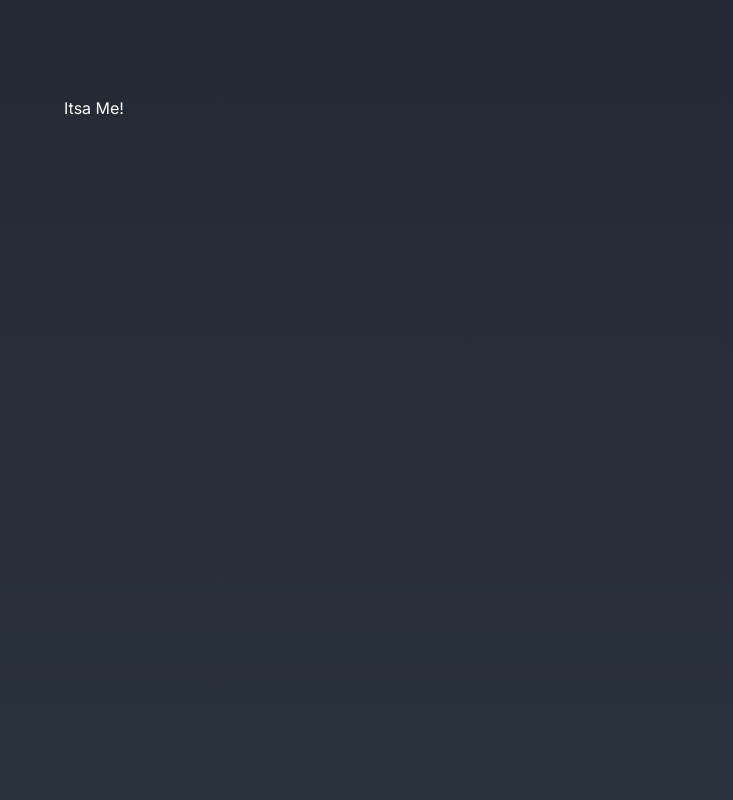
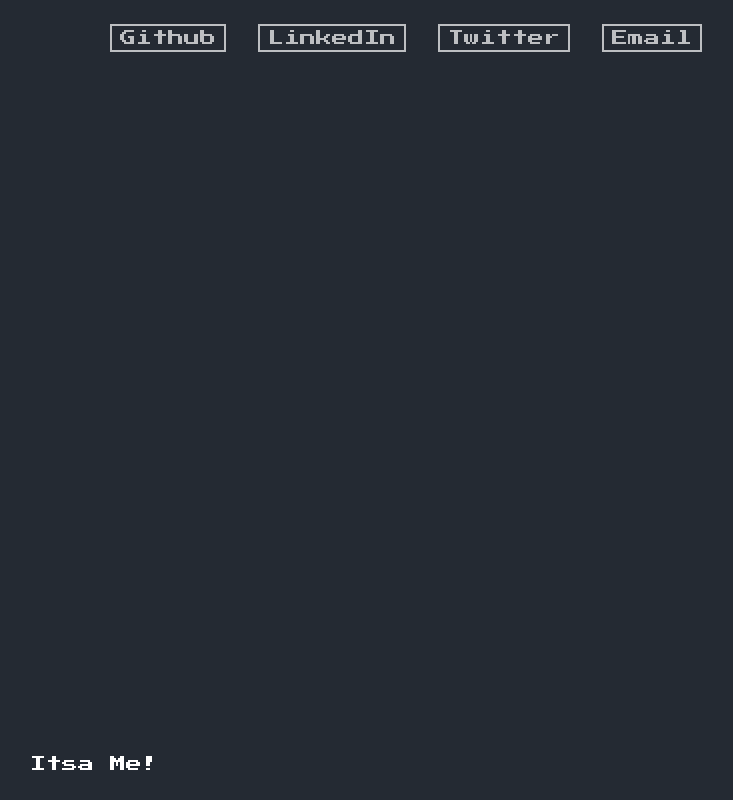
Before and after one commit to FlapShatner/portfolio-v2, a Next.js app: page / in a window 1280 px wide. Shown: the whole page, without its empty margins (546-1279 px from the left). Built offline with nearby package versions, Linux system fonts and the light colour scheme.

Commit message:
add links

```diff
--- a/app/globals.css
+++ b/app/globals.css
@@ -4,14 +4,12 @@
 
 :root {
   --foreground-hsl: 0, 0%, 100%;
-  --background-start-hsl: 216, 18%, 17%;
-  --background-end-hsl: 215, 18%, 20%;
+  --background-hsl: 216, 18%, 17%;
+
 }
 
 
 body {
   color: hsl(var(--foreground-hsl));
-  background: linear-gradient(to bottom,
-      transparent,
-      hsl(var(--background-end-hsl))) hsl(var(--background-start-hsl));
+  background: hsl(var(--background-hsl))
 }
--- a/app/layout.tsx
+++ b/app/layout.tsx
@@ -1,22 +1,18 @@
 import './globals.css'
 import type { Metadata } from 'next'
-import { Inter } from 'next/font/google'
+import { Press_Start_2P } from 'next/font/google'
 
-const inter = Inter({ subsets: ['latin'] })
+const font = Press_Start_2P({ subsets: ['latin-ext'], weight: ['400'] })
 
 export const metadata: Metadata = {
-  title: 'Create Next App',
-  description: 'Generated by create next app',
+ title: 'Create Next App',
+ description: 'Generated by create next app',
 }
 
-export default function RootLayout({
-  children,
-}: {
-  children: React.ReactNode
-}) {
-  return (
-    <html lang="en">
-      <body className={inter.className}>{children}</body>
-    </html>
-  )
+export default function RootLayout({ children }: { children: React.ReactNode }) {
+ return (
+  <html lang='en'>
+   <body className={font.className}>{children}</body>
+  </html>
+ )
 }
--- a/app/page.tsx
+++ b/app/page.tsx
@@ -1,9 +1,12 @@
-import Image from 'next/image'
+import Links from '@/components/links'
 
 export default function Home() {
  return (
-  <main className='flex min-h-screen flex-col items-center justify-between p-24'>
-   <h1>Itsa Me!</h1>
-  </main>
+  <div className='max-w-7xl w-full m-auto'>
+   <main className='flex min-h-screen flex-col items-center justify-between px-8 py-6'>
+    <Links />
+    <h1>Itsa Me!</h1>
+   </main>
+  </div>
  )
 }
--- /dev/null
+++ b/components/links.tsx
@@ -0,0 +1,33 @@
+import { FC } from 'react'
+import { links } from '@/lib/links'
+
+interface LinksProps {}
+
+interface LinkProps {
+ title: string
+ url: string
+}
+
+const Link: FC<LinkProps> = ({ title, url }) => {
+ return (
+  <a href={url}>
+   <div className='text-white border-white border-2 px-2 opacity-70 hover:opacity-100'>{title}</div>
+  </a>
+ )
+}
+
+const Links: FC<LinksProps> = () => {
+ return (
+  <div className='flex justify-end gap-8 w-full'>
+   {links.map((link) => (
+    <Link
+     key={link.id}
+     title={link.title}
+     url={link.url}
+    />
+   ))}
+  </div>
+ )
+}
+
+export default Links
--- /dev/null
+++ b/lib/links.ts
@@ -0,0 +1,22 @@
+export const links = [
+ {
+  id: 1,
+  title: 'Github',
+  url: 'https://github.com/FlapShatner',
+ },
+ {
+  id: 2,
+  title: 'LinkedIn',
+  url: 'https://www.linkedin.com/in/jordanrobertswebdev/',
+ },
+ {
+  id: 3,
+  title: 'Twitter',
+  url: 'https://twitter.com/jRobertsWebDev',
+ },
+ {
+  id: 4,
+  title: 'Email',
+  url: 'mailto:jordan@jrobertsweb.dev',
+ },
+]
```
